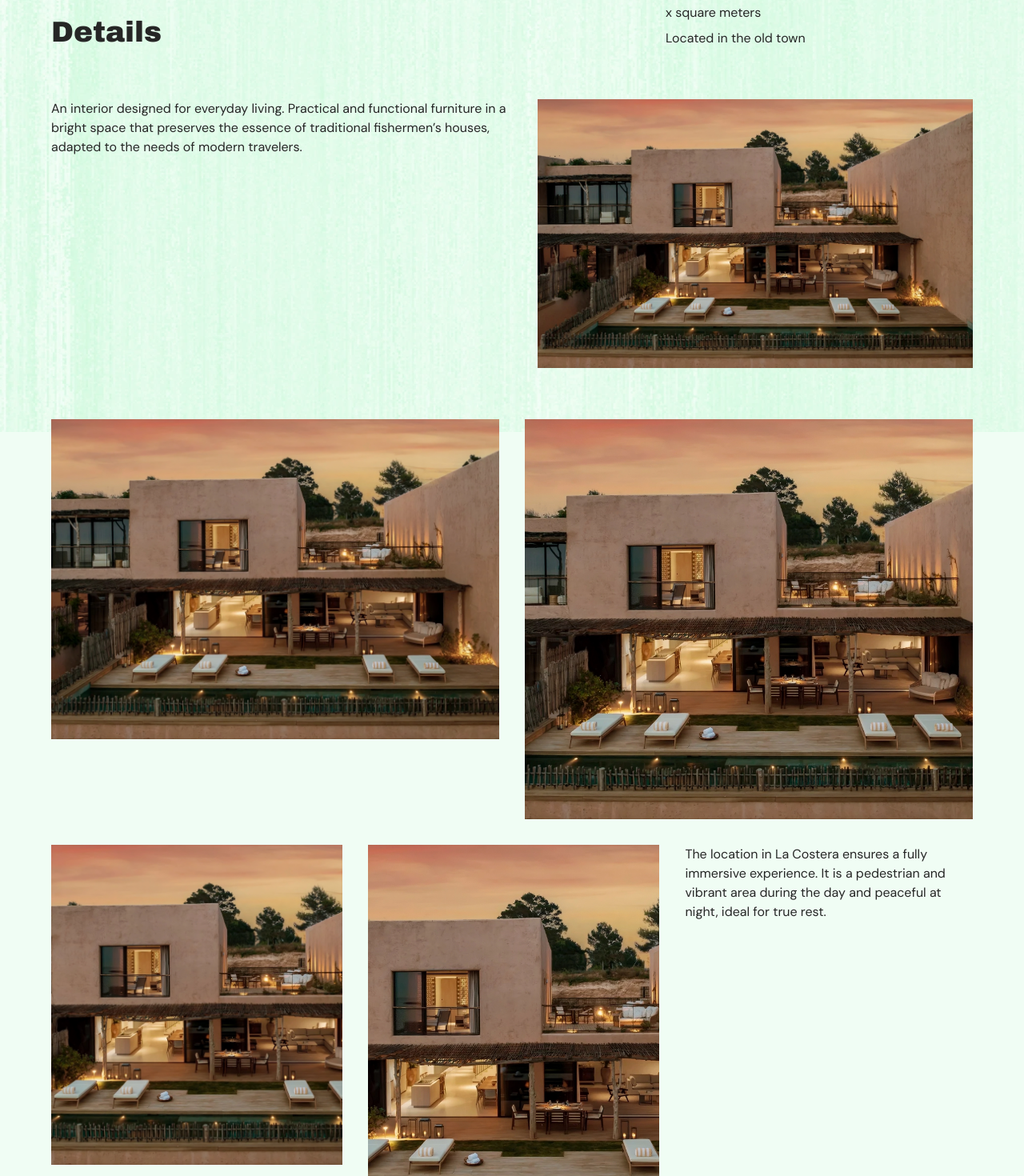
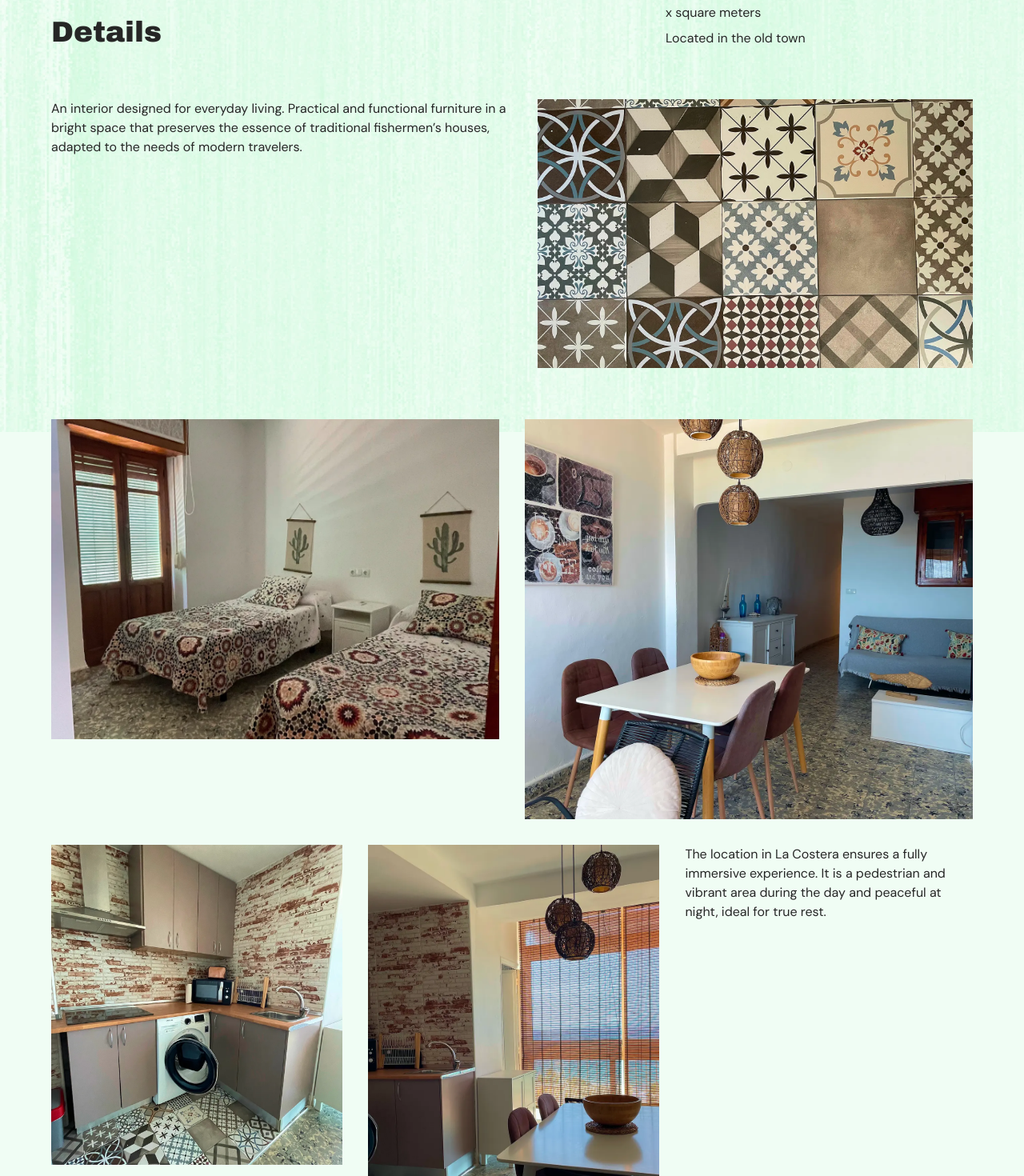
Before and after one commit to JaumeEsquerdo/costera-n1, a Next.js app in the folder costera-n1/: page /en/detalles in a window 1280 px wide. Shown: the part 260-1730 px from the top of the page at 80% size. Built offline with nearby package versions, Linux system fonts and the light colour scheme.

Commit message:
Añadir imagenes en page Detalles y traducir sus alt

```diff
--- a/costera-n1/app/[locale]/detalles/page.jsx
+++ b/costera-n1/app/[locale]/detalles/page.jsx
@@ -30,7 +30,7 @@ export default function Detalles() {
 
           <div className="relative w-90 max-w-[90%] h-60 overflow-hidden lg:h-full lg:max-h-100 lg:w-full lg:max-w-160">
             <Image
-              src="/hotel-fachada.webp"
+              src="/imgs-casa/img-piso-10.webp"
               fill
               priority
               alt={textsDetalles.imageAlt}
@@ -41,19 +41,19 @@ export default function Detalles() {
         <div className="flex flex-col lg:flex-row justify-between gap-8">
           <div className="relative w-120 max-w-[90%] h-60 overflow-hidden lg:h-100 lg:max-h-200 lg:w-full lg:max-w-140">
             <Image
-              src="/hotel-fachada.webp"
+              src="/imgs-casa/img-piso-3.webp"
               fill
               priority
-              alt={""}
+              alt={textsDetalles.imageAlt}
               className="object-cover"
             />
           </div>
           <div className="relative w-60 max-w-[90%] h-60 overflow-hidden lg:h-125 lg:max-h-200 lg:w-full lg:max-w-220">
             <Image
-              src="/hotel-fachada.webp"
+              src="/imgs-casa/img-piso-14.webp"
               fill
               priority
-              alt={""}
+              alt={textsDetalles.imageAlt}
               className="object-cover"
             />
           </div>
@@ -61,19 +61,19 @@ export default function Detalles() {
         <div className="flex flex-col lg:flex-row justify-between gap-8">
           <div className="relative w-80 max-w-[90%] h-60 overflow-hidden lg:h-100 lg:max-h-200 lg:w-full lg:max-w-140">
             <Image
-              src="/hotel-fachada.webp"
+              src="/imgs-casa/img-piso-20.webp"
               fill
               priority
-              alt={""}
+              alt={textsDetalles.imageAlt}
               className="object-cover"
             />
           </div>
           <div className="relative w-40 max-w-[90%] h-60 overflow-hidden lg:h-125 lg:max-h-200 lg:w-full lg:max-w-120">
             <Image
-              src="/hotel-fachada.webp"
+              src="/imgs-casa/img-piso-15.webp"
               fill
               priority
-              alt={""}
+              alt={textsDetalles.imageAlt}
               className="object-cover"
             />
           </div>
--- a/costera-n1/locales/en.json
+++ b/costera-n1/locales/en.json
@@ -78,7 +78,7 @@
     "description": "To ensure professional and secure assistance, we have delegated inquiries and booking management to a specialized agency. If you want more details about the accommodation or to check availability, click the link below to access their official portal.",
     "cta": "Check availability and inquiries",
     "note": "(you will be redirected to our affiliated agency’s official portal)",
-    "imageAlt": "Image on contact page"
+    "imageAlt": "Images of the views from the apartment"
   },
   "Details": {
     "title": "Details",
--- a/costera-n1/locales/es.json
+++ b/costera-n1/locales/es.json
@@ -86,7 +86,7 @@
     "description": "Para garantizarte una atención profesional y segura, hemos delegado la gestión de consultas y reservas en una agencia especializada. Si quieres conocer más detalles sobre el alojamiento o confirmar disponibilidad, haz clic en el siguiente enlace para acceder a su portal oficial.",
     "cta": "Ver disponibilidad y consultas",
     "note": "(serás redirigido al portal oficial de nuestra agencia afiliada)",
-    "imageAlt": "Imagen en página de contacto"
+    "imageAlt": "Imagenes de las vistas del piso"
   },
   "Details": {
     "title": "Detalles",
@@ -127,7 +127,7 @@
         "description": "Wi-Fi de alta velocidad incluido, ideal si necesitas teletrabajar entre chapuzón y chapuzón."
       }
     ],
-    "imageAlt": "Imagen del alojamiento"
+    "imageAlt": "Imagen del interior del piso"
   },
   "Footer": {
     "title": { "title-1": "COSTERETA", "title-2": "n1" },
```
Also changed, not shown: costera-n1/public/imgs-casa/img-piso-16.webp (deleted).
